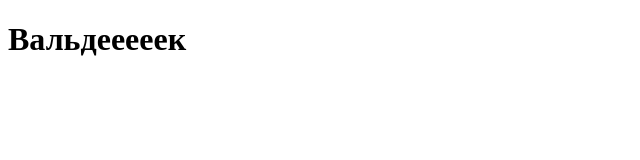
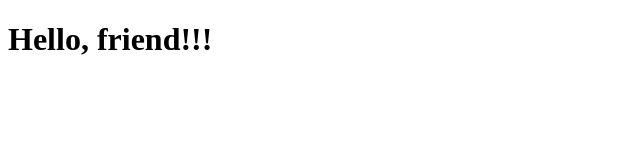
Before and after one commit to tiger0k86/Tutorial, a plain HTML site: page index.html in a window 1280 px wide. Shown: the whole page, without its empty margins (0-640 px from the left). Drawn offline with Linux system fonts and the light colour scheme.

Commit message:
Update index.html

```diff
--- a/index.html
+++ b/index.html
@@ -8,6 +8,6 @@
     <title>Document</title>
 </head>
 <body>
-<h1>Вальдееееек</h1>
+<h1>Hello, friend!!!</h1>
 </body>
 </html>
```
